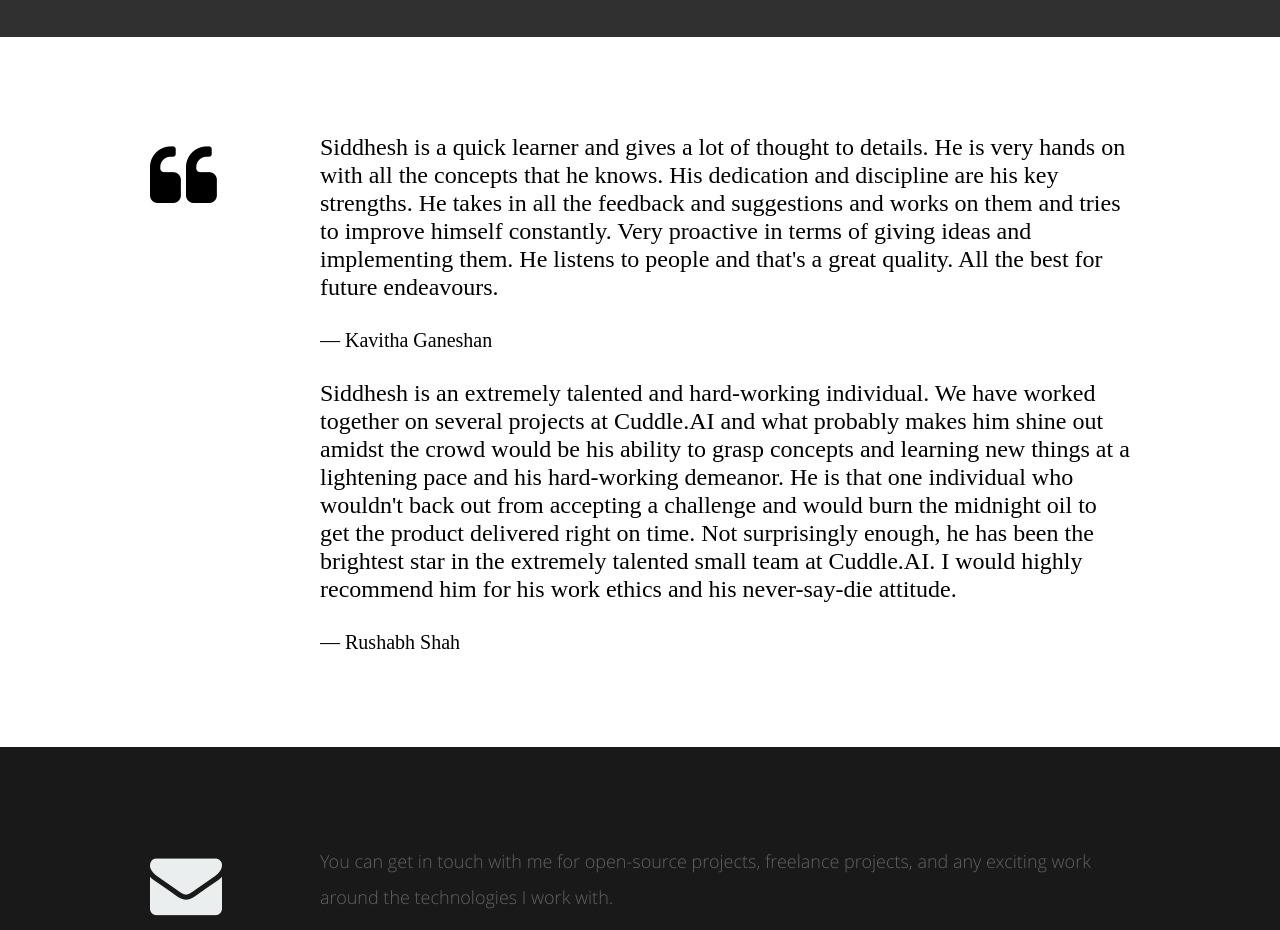
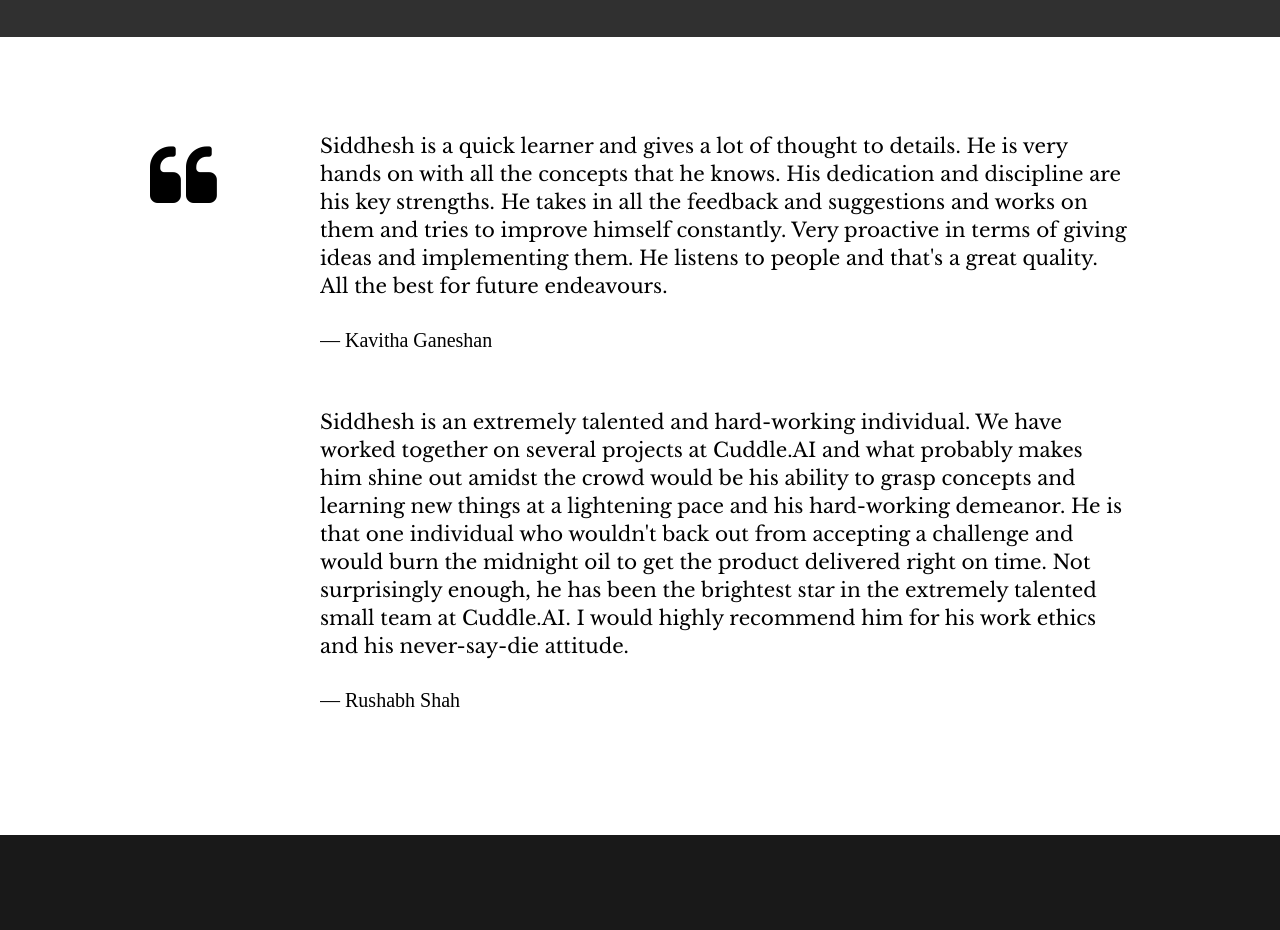
Before and after one commit to pissall20/resume, a React (Create React App) app: page / in a window 1280 px wide. Shown: the part 4520-5450 px from the top of the page. Built offline with nearby package versions, Linux system fonts and the light colour scheme.

Commit message:
Color changes

```diff
--- a/public/css/layout.css
+++ b/public/css/layout.css
@@ -681,7 +681,7 @@ call-to-action .button {
 
 /*	Blockquotes */
 #testimonials blockquote {
-   margin: 0 0px 30px 0px;
+   margin: 0 0px 60px 0px;
    padding-left: 0;
    position: relative;
    /* text-shadow: 0px 1px 3px rgba(0, 0, 0, 1); */
@@ -689,9 +689,10 @@ call-to-action .button {
 #testimonials blockquote:before { content: none; }
 #testimonials blockquote p {
    /* font-family: 'librebaskerville-italic', serif; */
-   font-family: serif;
+   /* font-family: serif; */
+   font-family: 'librebaskerville-regular', serif;
    padding: 0;
-   font-size: 24px;
+   font-size: 20px;
    line-height: 28px;
    color: #000;
 }
```
